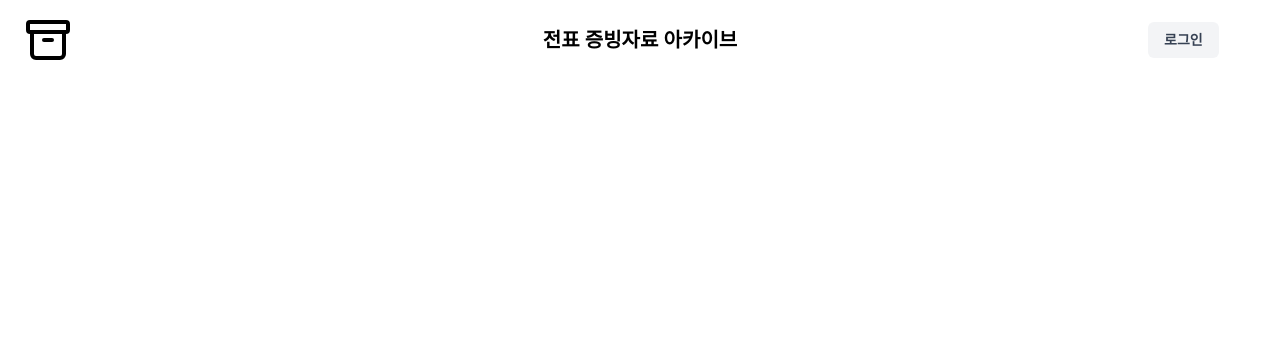
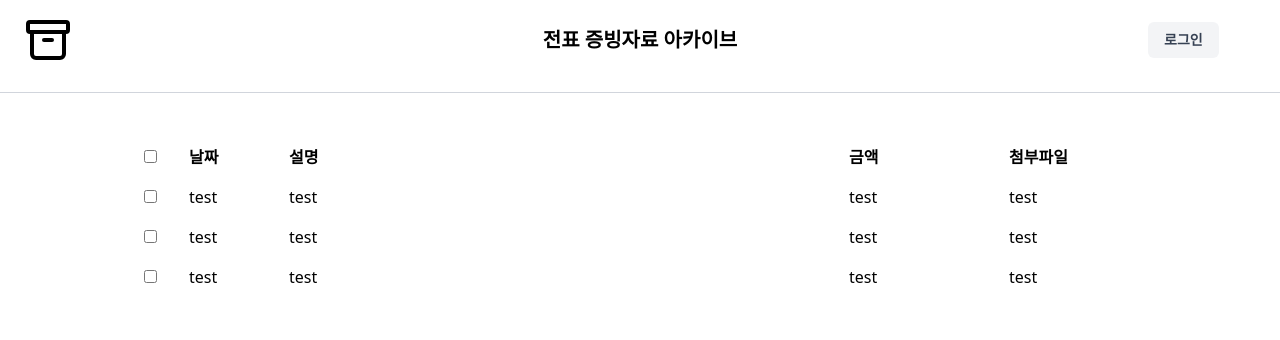
Before and after one commit to tttuer/dup, a FastAPI app: template templates/test.html in a window 1280 px wide. Shown: the top 340 px of the page. Run offline with FastAPI, Linux system fonts and the light colour scheme; the template is opened without the code that fills it, so the values that code supplies are empty; style sheets or scripts are compiled from the project's sources; parts of the project's set-up code (start-up, migrations or seed data) failed here and were passed over.

Commit message:
list html

```diff
--- a/templates/test.html
+++ b/templates/test.html
@@ -23,13 +23,59 @@
         </div>
 
         <div class="col-span-1 text-center justify-items-center content-center">
-            <button class="rounded-md border-2 border-none border-indigo-500 bg-gray-100 px-4 py-2 text-sm font-semibold text-gray-700 dark:bg-gray-700 dark:text-white">
+            <button class="rounded-md border-2 border-none border-indigo-500 bg-gray-100 px-4 py-2 text-sm font-semibold text-gray-700 dark:bg-gray-700 dark:text-white hover:bg-indigo-500 hover:text-white">
                 로그인
             </button>
         </div>
 
     </div>
 </header>
+<hr class="my-3 text-gray-300">
+<main class="w-full p-8">
+    <div class="w-full max-w-5xl mx-auto">
+        <table class="w-full table-auto not-prose overflow-auto rounded-lg bg-white outline outline-white/5 dark:bg-gray-950/50">
+            <thead>
+            <tr>
+                <th class="w-5 text-left px-4 py-2"><input type="checkbox" id="checkbox"/></th>
+                <th class="w-25 text-left px-4 py-2">날짜</th>
+                <th class="w-140 text-left px-4 py-2">설명</th>
+                <th class="w-40 text-left px-4 py-2">금액</th>
+                <th class="w-auto text-left px-4 py-2">첨부파일</th>
+            </tr>
+            </thead>
+            <tbody>
+            <tr>
+                <td class="px-4 py-2">
+                    <input type="checkbox" class="row-check"/>
+                </td>
+                <td class="px-4 py-2">test</td>
+                <td class="px-4 py-2">test</td>
+                <td class="px-4 py-2">test</td>
+                <td class="px-4 py-2">test</td>
+            </tr>
+            <tr>
+                <td class="px-4 py-2">
+                    <input type="checkbox" class="row-check"/>
+                </td>
+                <td class="px-4 py-2">test</td>
+                <td class="px-4 py-2">test</td>
+                <td class="px-4 py-2">test</td>
+                <td class="px-4 py-2">test</td>
+            </tr>
+            <tr>
+                <td class="px-4 py-2">
+                    <input type="checkbox" class="row-check"/>
+                </td>
+                <td class="px-4 py-2">test</td>
+                <td class="px-4 py-2">test</td>
+                <td class="px-4 py-2">test</td>
+                <td class="px-4 py-2">test</td>
+            </tr>
+            </tbody>
+        </table>
+    </div>
+</main>
+
 
 </body>
 </html>
```
